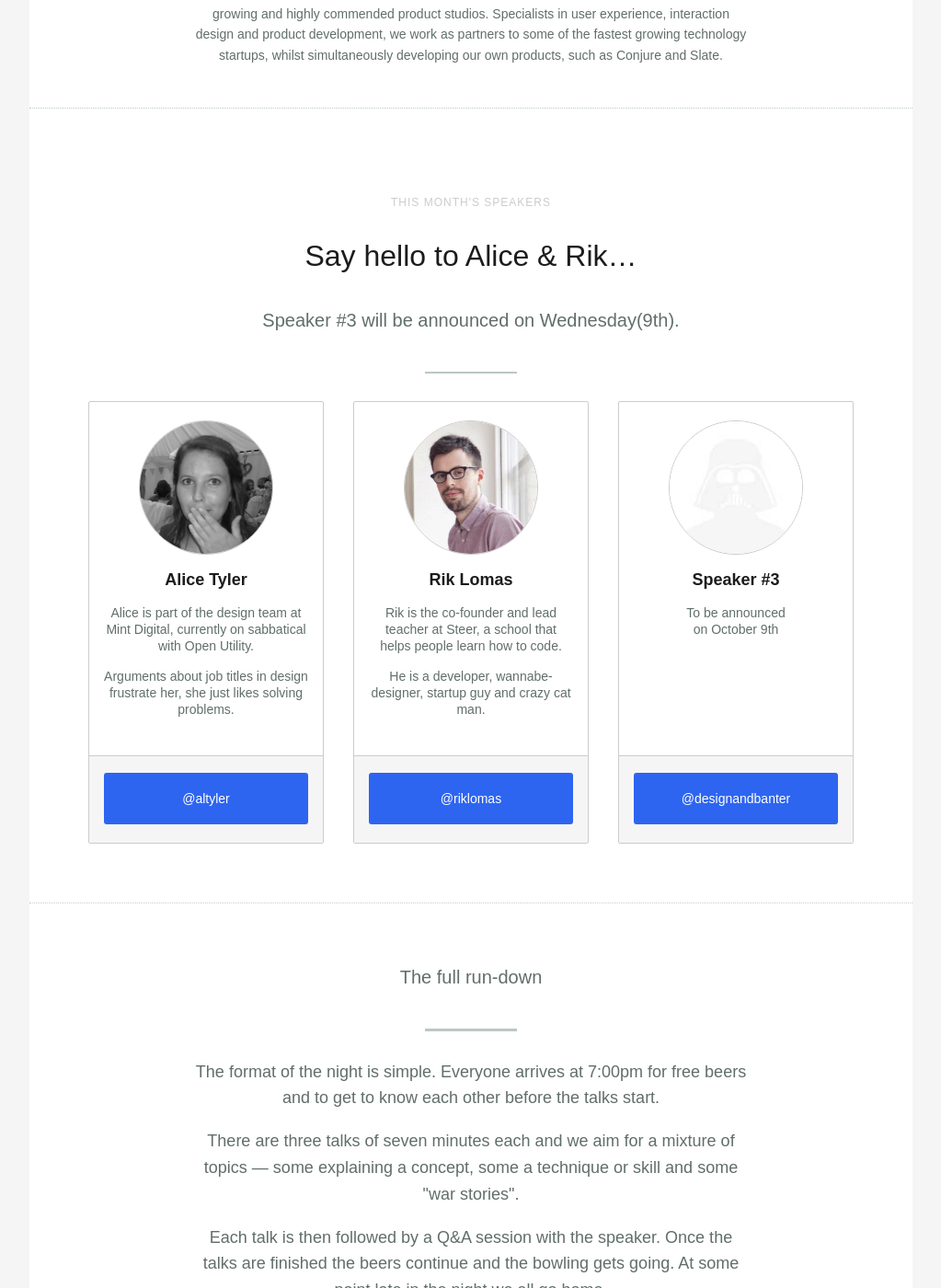
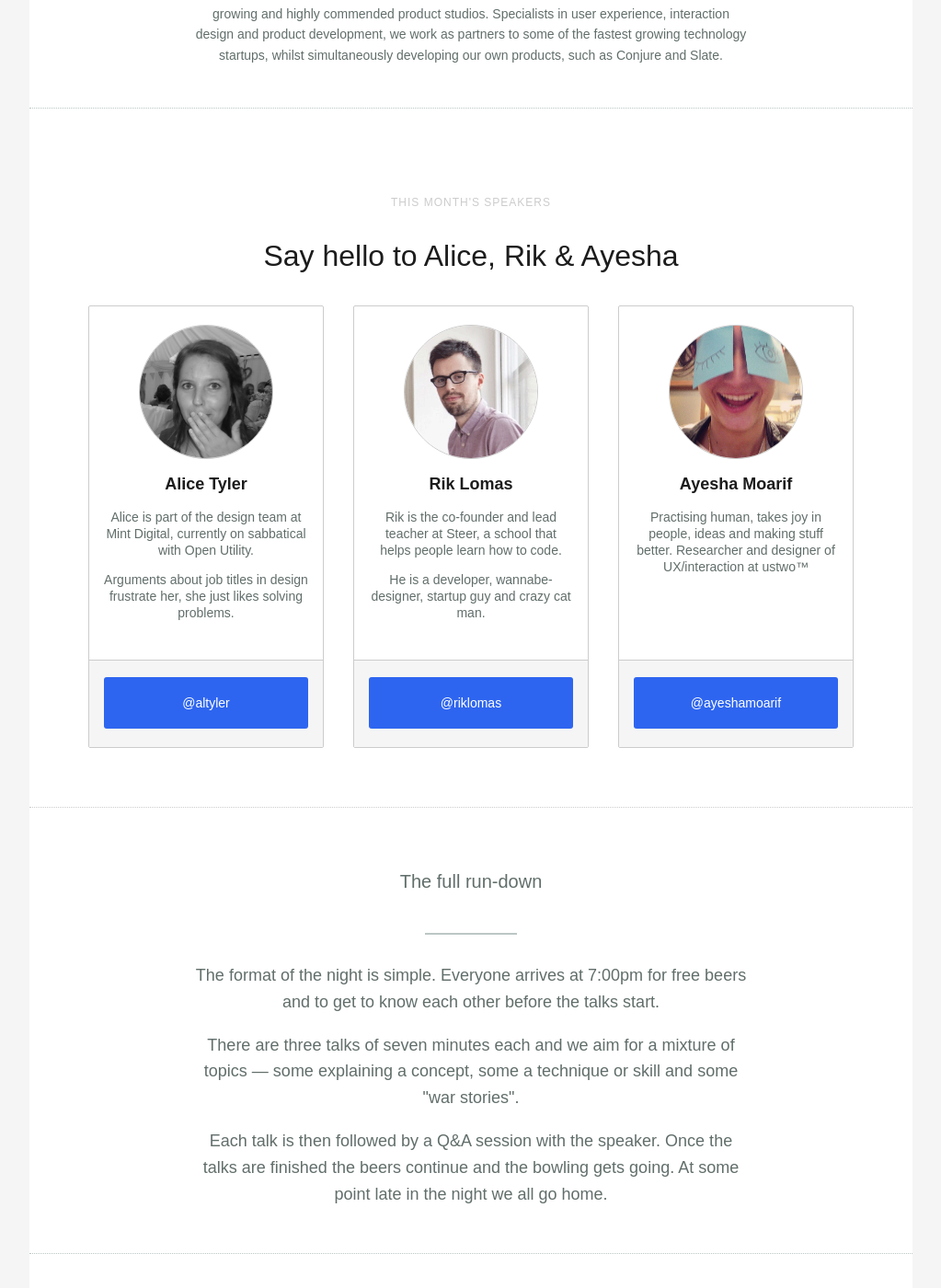
Before and after one commit to design-and-banter/db-dotcom, a Jekyll site: the page built from index.html, in a window 1280 px wide and 1400 px high, scrolled down 1737 px. Shown: the whole window at 92% size, without its empty margins (128-1151 px from the left). Built offline with Jekyll 4.4.1, drawn with Linux system fonts in a browser that asks for light colours; nearby versions of some CDN libraries; comment, search, counter and statistics services are not loaded.

Commit message:
add ayesha

```diff
--- a/_includes/event.html
+++ b/_includes/event.html
@@ -34,8 +34,7 @@
 
       <section class="speakers" id="speakers">
         <span class="strap">This month's speakers</span>
-        <h1>Say hello to Alice &amp; Rik&hellip;</h1>
-        <h2>Speaker #3 will be announced on Wednesday(9th).</h2>
+        <h1>Say hello to Alice, Rik &amp; Ayesha</h1>
         <ul>
 
 
@@ -94,18 +93,18 @@
             <article class="speaker">
 
               <div class="head">
-                <img src="images/speakers/tba.jpg">
+                <img src="images/speakers/ayesha.png">
               </div>
 
               <section class='bio'>
 
-                <h1>Speaker #3</h1>
-                <p>To be announced<br/> on October 9th</p>
+                <h1>Ayesha Moarif</h1>
+                <p>Practising human, takes joy in people, ideas and making stuff better. Researcher and designer of UX/interaction at ustwo™</p>
 
               </section>
 
               <section class='interact'>
-                <a href='http://twitter.com/designandbanter' target="_blank" class='btn'>@designandbanter</a>
+                <a href='http://twitter.com/ayeshamoarif' target="_blank" class='btn'>@ayeshamoarif</a>
               </section>
 
             </article>
```
Also changed, not shown: images/speakers/ayesha.png (added).
